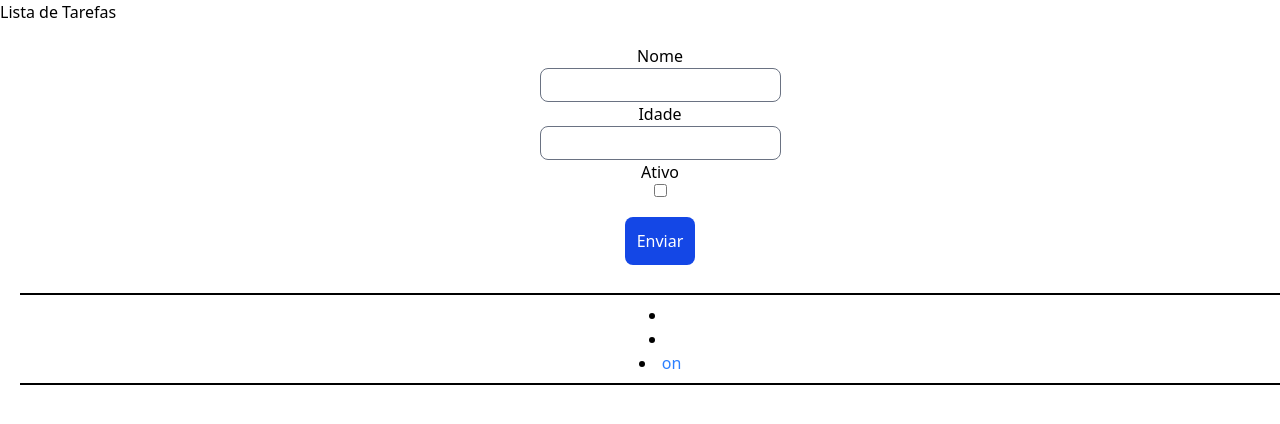
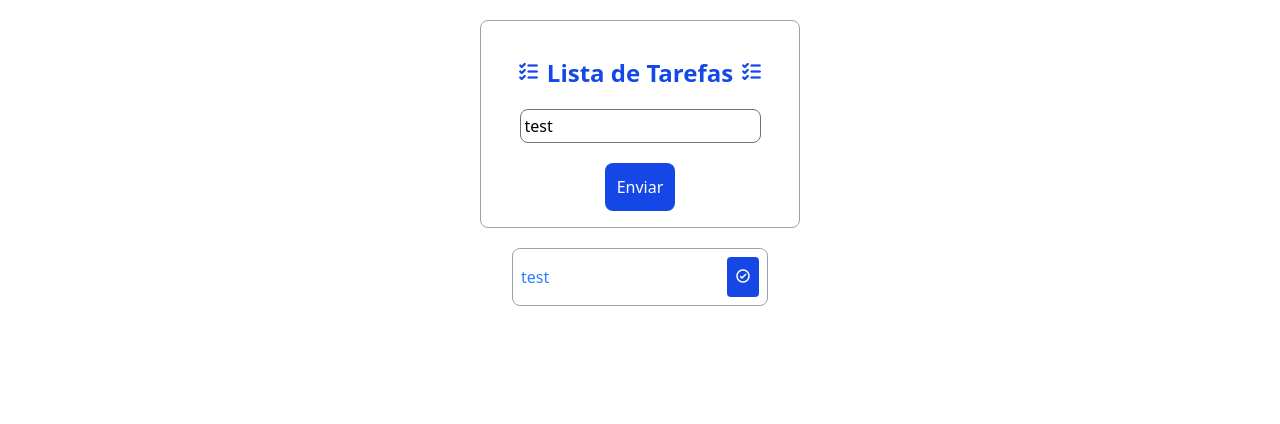
Before and after one commit to curtytech/cursodevsenai, a plain HTML site: page LogicaDeProgramacao/appTaskList.html in a window 1280 px wide. Both pictures are taken after a click on the button "Enviar". Drawn offline with nearby package versions, Linux system fonts and the light colour scheme.

Commit message:
appTaskList Completed

```diff
--- a/LogicaDeProgramacao/appTaskList.html
+++ b/LogicaDeProgramacao/appTaskList.html
@@ -6,77 +6,94 @@
     <meta name="viewport" content="width=device-width, initial-scale=1.0">
     <title>Lista de Tarefas</title>
     <script src="https://cdn.jsdelivr.net/npm/@tailwindcss/browser@4"></script>
+
+    <link rel="stylesheet" type="text/css"
+        href="https://cdn.jsdelivr.net/npm/@phosphor-icons/web@2.1.2/src/bold/style.css" />
 </head>
 
 <body>
-    <h1>Lista de Tarefas</h1>
 
-    <div class="">
-        <div class="flex flex-col mt-5 mx-5 w-full justify-center items-center">
+    <div class="flex justify-center mt-5">
 
-            <label for="nome">Nome</label>
-            <input type="text" name="nome" id="nome" class="rounded-lg border border-gray-500 text-black p-1">
+    <div class=" border border-gray-400 p-4 w-80 rounded-lg  ">
+        <h1 class="text-2xl text-center mt-5 font-bold animate-pulse text-blue-700"><i class="ph-bold ph-list-checks"></i>
+            Lista de Tarefas <i class="ph-bold ph-list-checks"></i></h1>
+        <div class="flex flex-col mt-5 w-full justify-center items-center ">
 
-            <label for="idade">Idade</label>
-            <input type="number" name="idade" id="idade" class="rounded-lg border border-gray-500 text-black p-1">
+            <div class="flex gap-5">
 
-            <label for="ativo">Ativo</label>
-            <input type="checkbox" name="ativo" id="ativo" class="rounded-lg border border-gray-500 text-black p-1">
+                <!-- <label for="tarefa">Tarefa</label> -->
+                <input placeholder="Tarefa" type="text" name="tarefa" id="tarefa" value="test"
+                    class="rounded-lg border border-gray-500 text-black p-1">
+
+                <!-- <label for="status">Status</label> -->
+                <!-- <input type="checkbox" name="status" id="status"
+                    class="w-6 rounded-lg border border-gray-500 text-black p-1"> -->
+            </div>
 
             <button class="btn bg-blue-700 text-white p-3 rounded-lg mt-5" id="enviar">Enviar</button>
         </div>
     </div>
-
-    <div id="listaDeDados" class="flex flex-col mt-5 mx-5 w-full justify-center items-center ">
-
     </div>
 
+    <div class="flex justify-center">
+        <div id="listaDeDados" class="flex flex-col gap-5 mt-5 mx-5 w-64 justify-center items-center">
+
+        </div>
+    </div>
 
     <script>
-        let nome = "Phelipe";
-        let idade = 32;
-        let ativo = true;
+        let tarefa = "Phelipe";
+        let status = true;
+        let btnNumber = 1
 
         document.getElementById("enviar").addEventListener("click", mostarDados);
 
         function mostarDados() {
-            nome = document.getElementById("nome").value
-            idade = document.getElementById("idade").value
-            ativo = document.getElementById('ativo').value
+            let tarefa = document.getElementById("tarefa").value;
+            // let status = document.getElementById("status").value;
 
-            console.log("Clicou")
-            console.log(nome)
-            console.log(idade)
-            console.log(ativo)
 
-            let listaDeDados = document.getElementById('listaDeDados')
+
+            let listaDeDados = document.getElementById("listaDeDados");
+
             listaDeDados.innerHTML += `
-                <hr class="border w-full my-2">
+            <div class="flex justify-between items-center w-64 border p-2 border-gray-400 rounded-lg">
 
-                <li>
-                    <a href="#"
-                        class="text-blue-500">
-                        ${nome}
-                    </a>
-                </li>
-                 <li>
-                    <a href="#"
-                        class="text-blue-500">
-                        ${idade}
-                    </a>
-                </li>
-                 <li>
-                    <a href="#"
-                        class="text-blue-500">
-                        ${ativo}
-                    </a>
-                </li>
-                <hr class="border w-full my-2">
+                <span class="text-blue-500">
+                    ${tarefa}
+                </span>
 
+                <button
+                    id="btnStatus${btnNumber}"
+                    class="btn bg-blue-700 text-white p-2 rounded btnStatus">
+                    <i class="ph-bold ph-check-circle "></i>
+                </button>
+            </div>
             `;
 
+            btnNumber++;
         }
 
+        // Captura cliques nos elementos criados dentro de listaDeDados
+        document.getElementById("listaDeDados").addEventListener("click", function (event) {
+
+            if (event.target.classList.contains("btnStatus")) {
+                updateStatus(event.target);
+            }
+
+        });
+
+        function updateStatus(elemento) {
+            console.log("click")
+            const statusAtual = elemento.dataset.status === "true";
+            const novoStatus = !statusAtual;
+
+            elemento.dataset.status = novoStatus;
+            elemento.innerHTML = novoStatus ? `<i class="ph-bold ph-check-circle"></i>` : `<i class="ph-bold ph-circle"></i>`;
+
+            console.log("Status:", novoStatus);
+        }
         // document.getElementById("myBtn").addEventListener("click", displayDate);
 
         // function displayDate() {
```
